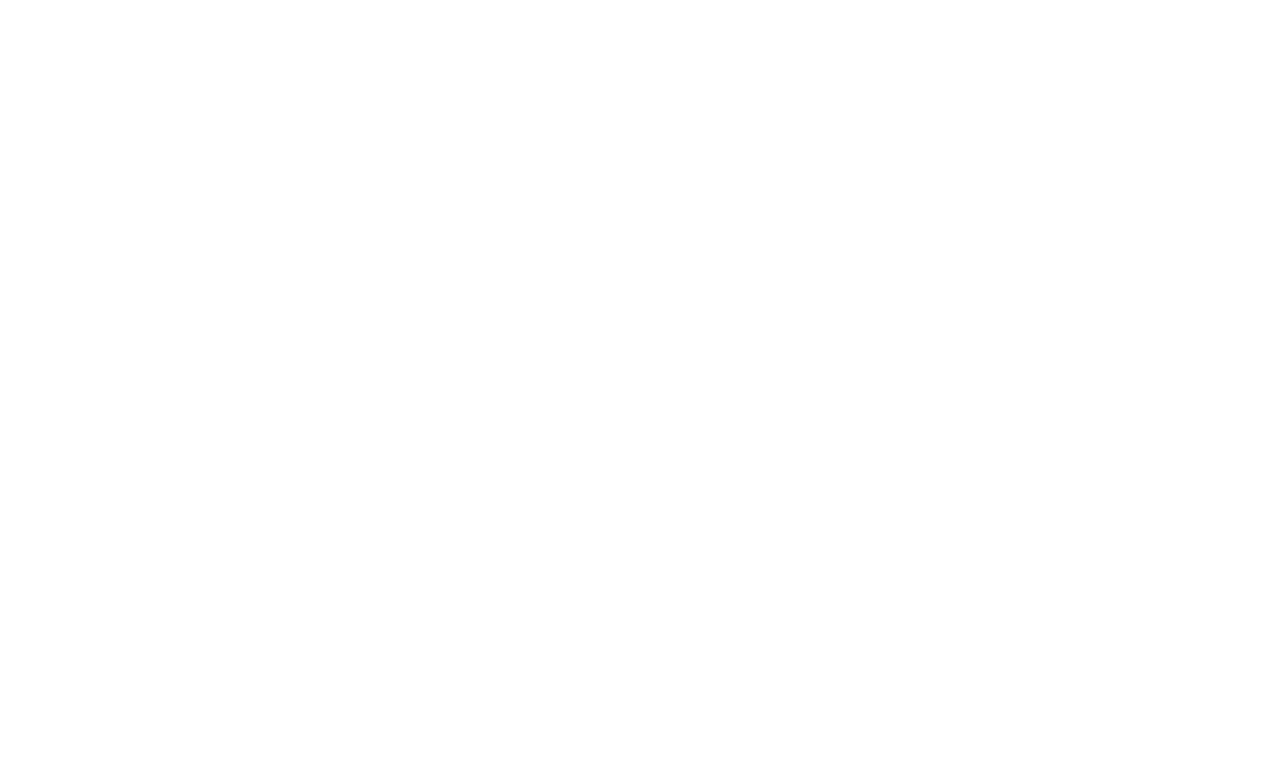
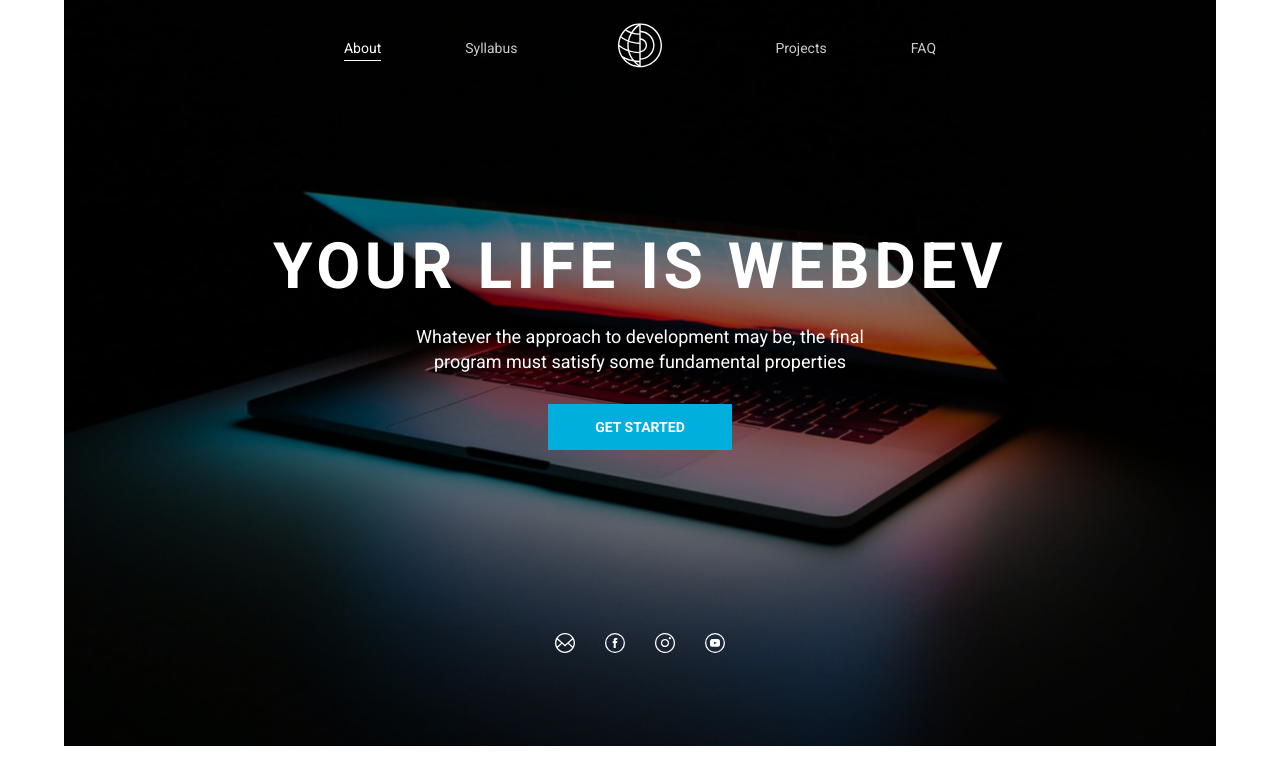
Before and after one commit to maver1cus/rss, a plain HTML site: page webdev/index.html in a window 1280 px wide. Drawn offline with Linux system fonts and the light colour scheme.

Commit message:
feat: add blocks header and promo

```diff
--- a/webdev/index.html
+++ b/webdev/index.html
@@ -1,12 +1,68 @@
 <!DOCTYPE html>
 <html lang="ru">
 <head>
-    <meta charset="UTF-8">
-    <meta name="viewport" content="width=device-width, initial-scale=1.0">
-    <link rel="stylesheet" href="style.css">
-    <title>Webdev</title>
+  <meta charset="UTF-8">
+  <meta name="viewport" content="width=device-width, initial-scale=1.0">
+  <link href="https://fonts.googleapis.com/css2?family=Roboto:wght@400;500;700&display=swap" rel="stylesheet">
+  <link rel="stylesheet" href="style.css">
+  <title>Webdev</title>
 </head>
 <body>
-
+<div class="wrapper">
+  <header class="page-header">
+    <h1 class="page-header__title">webdev</h1>
+    <div class="page-header__logo"><img src="assets/img/logo.svg" alt="webdev"></div>
+    <nav class="page-header__menu main-menu">
+      <ul class="main-menu__list">
+        <li class="main-menu__item">
+          <a href="#" class="main-menu__link main-menu__link--active">About</a>
+        </li>
+        <li class="main-menu__item">
+          <a href="#" class="main-menu__link">Syllabus</a>
+        </li>
+        <li class="main-menu__item">
+          <a href="#" class="main-menu__link">Projects</a>
+        </li>
+        <li class="main-menu__item">
+          <a href="#" class="main-menu__link">FAQ</a>
+        </li>
+      </ul>
+    </nav>
+  </header>
+  <main>
+    <section class="promo">
+      <div class="promo__bg">
+        <img src="assets/img/bg-promo.jpg" alt="">
+      </div>
+      <div class="promo__content">
+        <h2 class="promo__title">your life is WebDev</h2>
+        <p class="promo__text">Whatever the approach to development may be, the final program must satisfy some fundamental properties</p>
+        <button class="promo__btn btn">get started</button>
+        <ul class="promo__social social">
+          <li class="social__item">
+            <a href="#" class="social__link">
+              <img src="assets/img/email.svg" alt="email">
+            </a>
+          </li>
+          <li class="social__item">
+            <a href="#" class="social__link">
+              <img src="assets/img/facebook.svg" alt="facebook">
+            </a>
+          </li>
+          <li class="social__item">
+            <a href="#" class="social__link">
+              <img src="assets/img/instagram.svg" alt="instagram">
+            </a>
+          </li>
+          <li class="social__item">
+            <a href="#" class="social__link">
+              <img src="assets/img/youtube.svg" alt="youtube">
+            </a>
+          </li>
+        </ul>
+      </div>
+    </section>
+  </main>
+</div>
 </body>
 </html>
--- a/webdev/style.css
+++ b/webdev/style.css
@@ -27,6 +27,7 @@ html {
   font-family: monospace, monospace;
   font-size: 1em;
 }
+
 a {
   background-color: transparent;
 }
@@ -182,3 +183,195 @@ html {
   margin: 0;
   padding: 0;
 }
+
+/* Общие стили для все страницы*/
+
+body {
+  font-family: Roboto, sans-serif;
+  font-style: normal;
+  font-weight: normal;
+}
+
+.wrapper {
+  position: relative;
+  max-width: 1600px;
+  width: 90%;
+  margin: 0 auto;
+}
+
+.btn {
+  padding: 15px 47px;
+  font-family: Roboto;
+  font-style: normal;
+  font-weight: bold;
+  font-size: 14px;
+  text-transform: uppercase;
+  color: #FFFFFF;
+  background-color: #00AFDB;
+  border: none;
+}
+
+.btn:hover {
+  background-color: #009CC2;
+  cursor: pointer;
+}
+
+/* стили для хедера странцы page-header */
+.page-header {
+  position: absolute;
+  top: 0;
+  left: 0;
+  right: 0;
+  height: 96px;
+  z-index: 2;
+}
+
+.page-header__title {
+  position: absolute;
+  width: 1px;
+  height: 1px;
+  margin: -1px;
+  clip: rect(0 0 0 0);
+}
+
+.page-header__logo {
+  position: absolute;
+  left: 50%;
+  top: 50%;
+  transform: translate(-50%, -50%);
+  width: 44px;
+}
+
+.page-header__logo img {
+  width: 100%;
+}
+
+/* стили для главного меню .main-menu */
+
+.main-menu {
+  height: 96px;
+}
+.main-menu__list {
+  display: flex;
+  justify-content: center;
+  align-items: center;
+  height: 96px;
+  margin: 0 -42px;
+  padding: 0;
+  list-style: none;
+}
+
+.main-menu__item {
+  padding: 0 42px;
+}
+.main-menu__item:nth-child(2) { padding-right: 124px; }
+.main-menu__item:nth-child(3) { padding-left: 134px; }
+
+.main-menu__link {
+  position: relative;
+  font-size: 14px;
+  color: #FFFFFF;
+  text-decoration: none;
+  opacity: 0.8;
+}
+
+.main-menu__link--active,
+.main-menu__link:hover {
+  opacity: 1;
+}
+
+.main-menu__link--active:after,
+.main-menu__link:hover:after {
+  position: absolute;
+  left: 0;
+  right: 0;
+  bottom: -5px;
+  display: block;
+  content: '';
+  height: 1px;
+  background-color: #fff;
+}
+
+/* стили для блока Блок Your Life*/
+
+.promo {
+  position: relative;
+  padding: 176px 0 88px 0;
+}
+
+.promo__bg {
+  position: absolute;
+  top: 0;
+  right: 0;
+  bottom: 0;
+  left: 0;
+  z-index: 1;
+}
+
+.promo__bg img {
+  width: 100%;
+  height: 100%;
+  object-fit: cover;
+}
+
+.promo__content {
+  position: relative;
+  z-index: 2;
+}
+
+.promo__title {
+  margin-bottom: 20px;
+  font-weight: bold;
+  font-size: 64px;
+  line-height: 75px;
+  text-align: center;
+  letter-spacing: 4.5px;
+  text-transform: uppercase;
+  color: #FFFFFF;
+}
+
+.promo__text {
+  max-width: 504px;
+  width: 90%;
+  margin: 0 auto 30px auto;
+  font-weight: normal;
+  font-size: 18px;
+  line-height: 25px;
+  text-align: center;
+  color: #FFFFFF;
+}
+
+.promo__btn {
+  display: block;
+  margin: 0 auto 183px auto;
+}
+
+/* блок социальных сетей */
+.social {
+  display: flex;
+  justify-content: center;
+  align-items: center;
+  margin: 0 -15px;
+  padding: 0;
+  list-style: none;
+}
+
+.social__item {
+  padding: 0 15px;
+
+}
+
+.social__link {
+  width: 20px;
+  font-size: 0;
+  line-height: 1;
+}
+
+.social__link:hover {
+  cursor: pointer;
+  opacity: .6;
+}
+
+.social__link img {
+  width: 100%;
+}
```
Also changed, not shown: webdev/assets/img/bg-promo.jpg (added), webdev/assets/img/email.svg (added), webdev/assets/img/facebook.svg (added), webdev/assets/img/instagram.svg (added), webdev/assets/img/logo.svg (added), webdev/assets/img/youtube.svg (added). Lines whose indentation alone changed are shown as unchanged.
